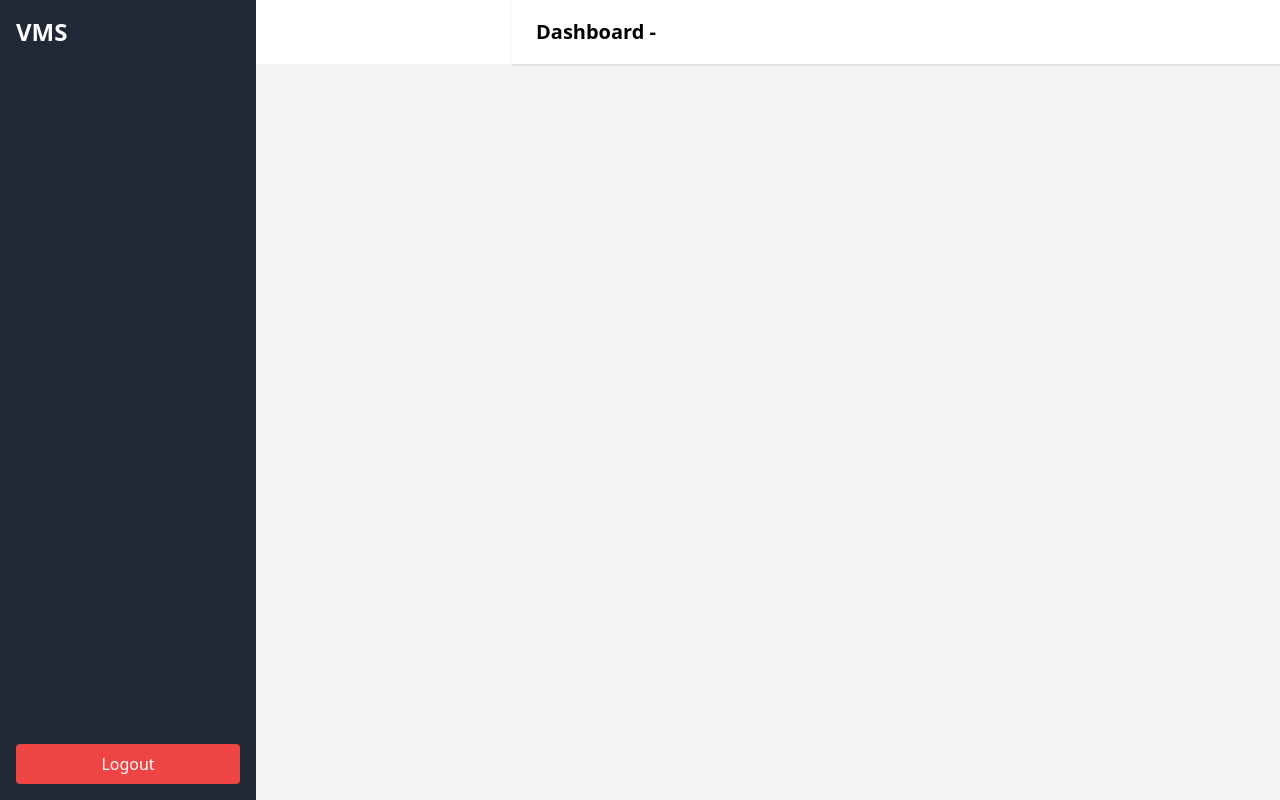
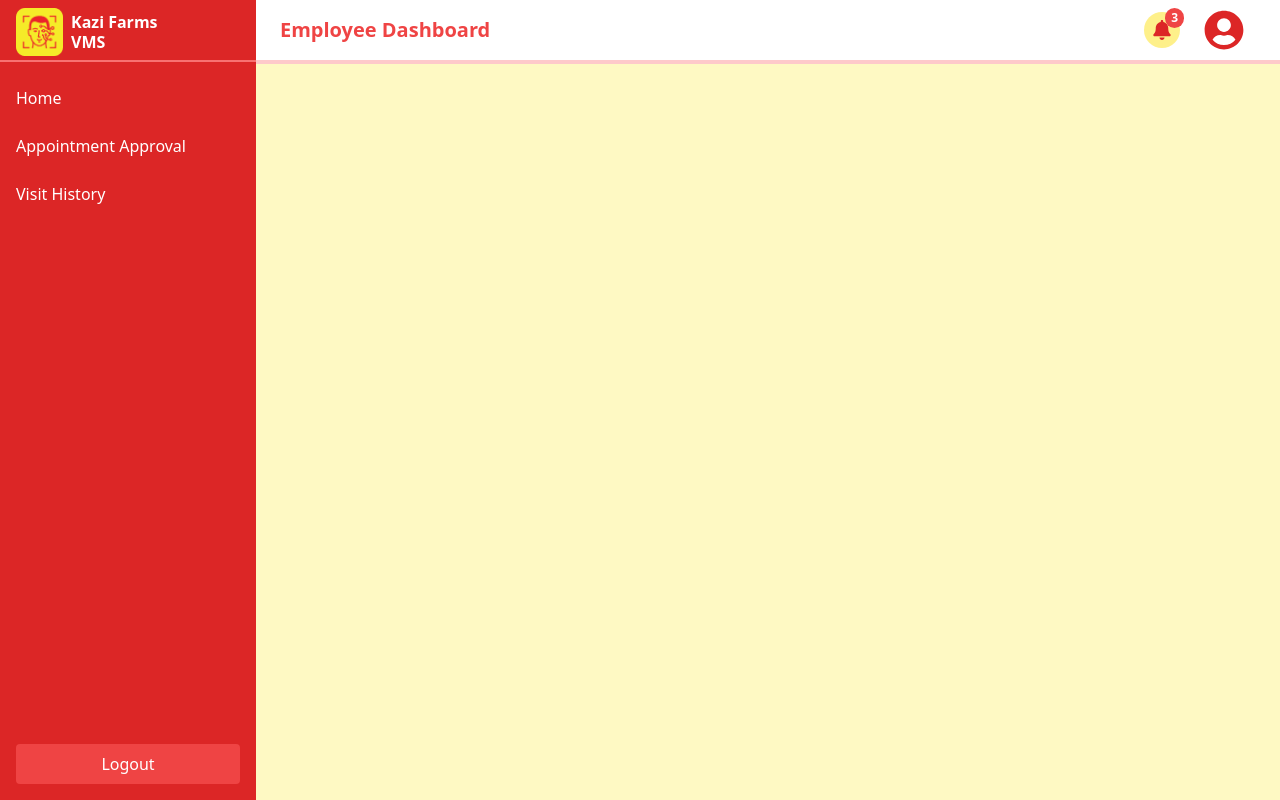
Before and after one commit to Ukasha-hub/VMS, a React (Create React App) app: page /dashboard in a window 1280 px wide. Built offline with nearby package versions, Linux system fonts and the light colour scheme; sample sign-in values are in the browser's storage.

Commit message:
dashboard

```diff
--- a/package.json
+++ b/package.json
@@ -9,6 +9,7 @@
     "@testing-library/user-event": "^13.5.0",
     "react": "^19.2.0",
     "react-dom": "^19.2.0",
+    "react-icons": "^5.5.0",
     "react-router-dom": "^7.9.4",
     "react-scripts": "5.0.1",
     "web-vitals": "^2.1.4"
--- /dev/null
+++ b/src/api/setupDummyUsers.js
@@ -0,0 +1,137 @@
+const setupDummyUsers = () => {
+  if (!localStorage.getItem("users")) {
+    const dummyUsers = [
+      // Admins
+      {
+        id: 1,
+        category: "admin",
+        name: "Ayesha Rahman",
+        email: "ayesha.admin@kazifarms.com",
+        password: "admin123",
+        companyName: "Kazi Farms Ltd.",
+        organizationName: "Admin Division",
+        phoneNumber: "01710000001",
+        photo: "https://randomuser.me/api/portraits/women/1.jpg",
+      },
+      {
+        id: 2,
+        category: "admin",
+        name: "Hasibul Karim",
+        email: "hasibul.admin@kazifarms.com",
+        password: "admin123",
+        companyName: "Kazi Farms Ltd.",
+        organizationName: "Admin Division",
+        phoneNumber: "01710000002",
+        photo: "https://randomuser.me/api/portraits/men/2.jpg",
+      },
+
+      // Employees
+      {
+        id: 3,
+        category: "employee",
+        name: "Tania Akter",
+        email: "tania.emp@kazifarms.com",
+        password: "emp123",
+        companyName: "Kazi Farms Ltd.",
+        organizationName: "HR Department",
+        phoneNumber: "01710000003",
+        photo: "https://randomuser.me/api/portraits/women/3.jpg",
+      },
+      {
+        id: 4,
+        category: "employee",
+        name: "Shahriar Hossain",
+        email: "shahriar.emp@kazifarms.com",
+        password: "emp123",
+        companyName: "Kazi Farms Ltd.",
+        organizationName: "IT Department",
+        phoneNumber: "01710000004",
+        photo: "https://randomuser.me/api/portraits/men/4.jpg",
+      },
+      {
+        id: 5,
+        category: "employee",
+        name: "Nusrat Jahan",
+        email: "nusrat.emp@kazifarms.com",
+        password: "emp123",
+        companyName: "Kazi Farms Ltd.",
+        organizationName: "Finance Department",
+        phoneNumber: "01710000005",
+        photo: "https://randomuser.me/api/portraits/women/5.jpg",
+      },
+      {
+        id: 6,
+        category: "employee",
+        name: "Sabbir Ahmed",
+        email: "sabbir.emp@kazifarms.com",
+        password: "emp123",
+        companyName: "Kazi Farms Ltd.",
+        organizationName: "Marketing Department",
+        phoneNumber: "01710000006",
+        photo: "https://randomuser.me/api/portraits/men/6.jpg",
+      },
+
+      // Security Guards
+      {
+        id: 7,
+        category: "security",
+        name: "Mizanur Rahman",
+        email: "mizan.guard@kazifarms.com",
+        password: "guard123",
+        companyName: "Kazi Farms Ltd.",
+        organizationName: "Security Unit",
+        phoneNumber: "01710000007",
+        photo: "https://randomuser.me/api/portraits/men/7.jpg",
+      },
+      {
+        id: 8,
+        category: "security",
+        name: "Faruk Hossain",
+        email: "faruk.guard@kazifarms.com",
+        password: "guard123",
+        companyName: "Kazi Farms Ltd.",
+        organizationName: "Security Unit",
+        phoneNumber: "01710000008",
+        photo: "https://randomuser.me/api/portraits/men/8.jpg",
+      },
+      {
+        id: 9,
+        category: "security",
+        name: "Salma Khatun",
+        email: "salma.guard@kazifarms.com",
+        password: "guard123",
+        companyName: "Kazi Farms Ltd.",
+        organizationName: "Security Unit",
+        phoneNumber: "01710000009",
+        photo: "https://randomuser.me/api/portraits/women/9.jpg",
+      },
+      {
+        id: 10,
+        category: "security",
+        name: "Nurul Islam",
+        email: "nurul.guard@kazifarms.com",
+        password: "guard123",
+        companyName: "Kazi Farms Ltd.",
+        organizationName: "Security Unit",
+        phoneNumber: "01710000010",
+        photo: "https://randomuser.me/api/portraits/men/10.jpg",
+      },
+       {
+        id: 11,
+        category: "employee",
+        name: "Mister ABC",
+        email: "abc@gmail.com",
+        password: "123",
+        companyName: "Kazi Farms Ltd.",
+        organizationName: "IT Department",
+        phoneNumber: "01710000004",
+        photo: "",
+      },
+    ];
+
+    localStorage.setItem("users", JSON.stringify(dummyUsers));
+    console.log("✅ Dummy users stored in localStorage");
+  }
+};
+
+export default setupDummyUsers;
--- a/src/pages/Dashboard.jsx
+++ b/src/pages/Dashboard.jsx
@@ -1,44 +1,78 @@
-import React from "react";
+import React, { useEffect, useState } from "react";
 import { useNavigate, Outlet } from "react-router-dom";
+import { FaBell, FaUserCircle } from "react-icons/fa";
+import vmsLogo from "../assets/vmsLogo.png";
 
-const Dashboard = ({ userRole }) => {
+const Dashboard = () => {
   const navigate = useNavigate();
+  const [user, setUser] = useState(null);
+  const [notifications, setNotifications] = useState(3);
+
+  useEffect(() => {
+    const loggedInUser = JSON.parse(localStorage.getItem("loggedInUser"));
+    if (!loggedInUser) {
+      navigate("/"); // Redirect if not logged in
+    } else {
+      setUser(loggedInUser);
+    }
+  }, [navigate]);
 
   const handleLogout = () => {
     localStorage.removeItem("isAuthenticated");
+    localStorage.removeItem("loggedInUser");
     navigate("/");
   };
 
-  // Define sidebar menus based on role
-  const menus = {
+  // Sidebar menus by user category
+  const menusByCategory = {
     admin: [
       { name: "Home", path: "/dashboard/home" },
       { name: "Users", path: "/dashboard/users" },
       { name: "Settings", path: "/dashboard/settings" },
+      { name: "Reports", path: "/dashboard/reports" },
     ],
-    manager: [
+    employee: [
       { name: "Home", path: "/dashboard/home" },
-      { name: "Projects", path: "/dashboard/projects" },
+      { name: "Appointment Approval", path: "/dashboard/projects" },
+      { name: "Visit History", path: "/dashboard/tasks" },
     ],
-    user: [{ name: "Home", path: "/dashboard/home" }],
+    security: [
+      { name: "Home", path: "/dashboard/home" },
+      { name: "Visitors", path: "/dashboard/visitors" },
+      { name: "Logs", path: "/dashboard/logs" },
+    ],
   };
+
+  // Get the user's category safely
+  const userCategory = user?.category?.toLowerCase?.() || "employee";
+  const menus = menusByCategory[userCategory] || menusByCategory.employee;
 
   return (
     <div className="flex h-screen">
       {/* Sidebar */}
-      <aside className="w-64 bg-gray-800 text-white fixed top-0 left-0 h-full flex flex-col">
-        <div className="p-4 text-2xl font-bold">VMS</div>
-        <nav className="flex-1 p-2 space-y-2">
-          {menus[userRole]?.map((menu) => (
+      <aside className="w-64 bg-red-600 text-white fixed top-0 left-0 h-full flex flex-col">
+        <div className="pt-2 border-b-2 border-red-400 pb-1 pl-4 flex flex-row gap-2 items-center">
+          <img src={vmsLogo} alt="VMS Logo" className="h-12 w-auto" />
+          <div className="flex flex-col leading-tight">
+            <p className="text-white font-bold">Kazi Farms</p>
+            <p className="text-white font-bold">VMS</p>
+          </div>
+        </div>
+
+        {/* Menu items */}
+        <nav className="flex-1 p-2 mt-2 space-y-2">
+          {menus.map((menu) => (
             <a
               key={menu.name}
               href={menu.path}
-              className="block p-2 rounded hover:bg-gray-700"
+              className="block p-2 rounded hover:bg-gray-100 hover:text-red-600 transition"
             >
               {menu.name}
             </a>
           ))}
         </nav>
+
+        {/* Logout button */}
         <button
           onClick={handleLogout}
           className="m-4 p-2 bg-red-500 rounded hover:bg-red-600"
@@ -47,18 +81,49 @@ const Dashboard = ({ userRole }) => {
         </button>
       </aside>
 
-      {/* Main content */}
-      <div className="flex-1 ml-64 flex flex-col">
+      {/* Main Content */}
+      <div className="flex-1 flex flex-col ml-64">
         {/* Header */}
-        <header className="h-16 bg-white shadow flex items-center px-6 fixed w-full ml-64 z-10">
-          <h1 className="text-xl font-bold">Dashboard - {userRole}</h1>
+        <header className="h-16 bg-white border-b-4 border-red-200 flex items-center justify-between px-6 fixed w-[calc(100%-16rem)] z-10">
+          <h1 className="text-xl text-red-500 font-bold capitalize">
+            {userCategory} Dashboard
+          </h1>
+
+          <div className="flex items-center gap-6">
+            {/* Bell icon with number */}
+            <button className="relative bg-yellow-200 p-2 rounded-full hover:bg-gray-200">
+              <FaBell className="h-5 w-5 text-red-600" />
+              {notifications > 0 && (
+                <span className="absolute -top-1 -right-1 bg-red-500 text-white text-xs font-semibold rounded-full px-1.5 py-0.5">
+                  {notifications}
+                </span>
+              )}
+            </button>
+
+            {/* User info */}
+            {user && (
+              <div className="flex items-center gap-3">
+                {user.photo ? (
+                  <img
+                    src={user.photo}
+                    alt="User"
+                    className="h-10 w-10 rounded-full border-2 border-yellow-200 object-cover"
+                  />
+                ) : (
+                  <FaUserCircle className="h-10 w-10 text-red-600" />
+                )}
+                <div className="text-left">
+                  <p className="text-sm font-semibold text-gray-800">{user.name}</p>
+                  <p className="text-xs text-gray-500">{user.email}</p>
+                </div>
+              </div>
+            )}
+          </div>
         </header>
 
-        {/* Content area */}
-        <main className="flex-1 mt-16 p-6 overflow-y-auto bg-gray-100">
-          {/* Replace this with dynamic content */}
+        {/* Page Content */}
+        <main className="flex-1 mt-16 p-6 overflow-y-auto bg-yellow-100">
           <Outlet />
-
         </main>
       </div>
     </div>
--- a/src/pages/LoginPage.jsx
+++ b/src/pages/LoginPage.jsx
@@ -1,7 +1,8 @@
-import React, { useState } from "react";
+import React, { useEffect, useState } from "react";
 import { useNavigate, Link } from "react-router-dom";
 import bgImage from "../assets/murgi.png";
 import vmsLogo from "../assets/vmsLogo.png";
+import setupDummyUsers from "../api/setupDummyUsers";
 
 const LoginPage = () => {
   const [email, setEmail] = useState("");
@@ -9,18 +10,28 @@ const LoginPage = () => {
   const [rememberMe, setRememberMe] = useState(false);
   const navigate = useNavigate();
 
+  useEffect(() => {
+  setupDummyUsers();
+}, []);
+
   const handleLogin = (e) => {
   e.preventDefault();
 
-    const registeredUser = JSON.parse(localStorage.getItem("user"));
+  const allUsers = JSON.parse(localStorage.getItem("users")) || [];
 
-    if (registeredUser && registeredUser.email === email && registeredUser.password === password) {
+  const registeredUser = allUsers.find(
+    (u) => u.email === email && u.password === password
+  );
+
+  if (registeredUser) {
     localStorage.setItem("isAuthenticated", "true");
+    localStorage.setItem("loggedInUser", JSON.stringify(registeredUser));
     navigate("/dashboard");
   } else {
     alert("Invalid credentials. Try again.");
   }
 };
+
 
   return (
     <div
@@ -89,13 +100,13 @@ const LoginPage = () => {
           >
             Login
           </button>
-
-          <p className="text-sm mt-4 text-center">
+          {/*<p className="text-sm mt-4 text-center">
             Don’t have an account?{" "}
             <Link to="/register" className="text-red-600 hover:underline">
               Register
             </Link>
-          </p>
+          </p> */}
+
         </form>
       </div>
     </div>
```
Also changed, not shown: 1 other file (tests, documents, lock files or other folders). Lines whose indentation alone changed are shown as unchanged.
